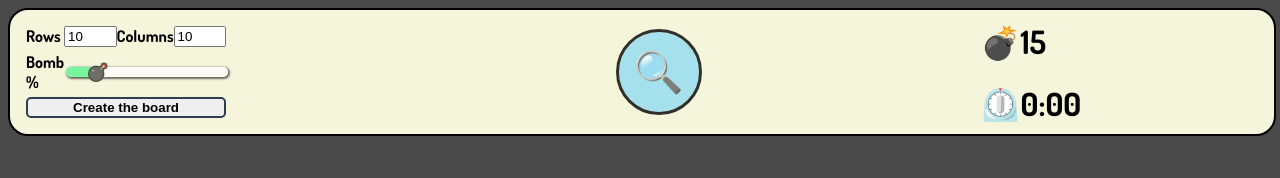
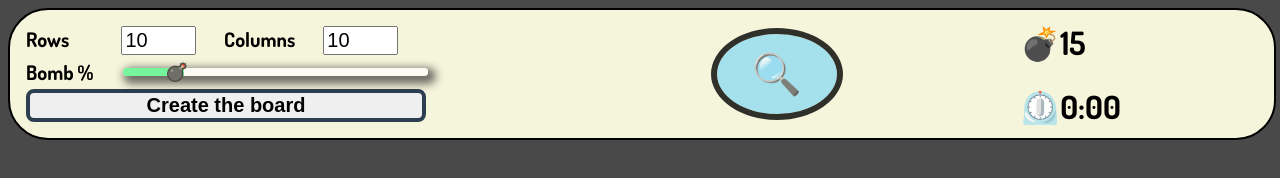
Before and after one commit to TheLDT/MinesweeperJS, a website built with Vite: page index.html in a window 1280 px wide. Built offline with nearby package versions, Linux system fonts and the light colour scheme.

Commit message:
Update style.css
- More responsive alignment of the menu bar

```diff
--- a/style.css
+++ b/style.css
@@ -17,8 +17,10 @@ body {
   display: grid;
   background-color: var(--background-color);
   border: 2px solid black;
-  border-radius: 20px;
+  border-radius: 5vh;
   width: max(100%, 90vh);
+  margin-left: auto;
+  margin-right: auto;
 }
 
 .formRowsLabel {
@@ -66,13 +68,18 @@ form {
     "a b c d"
     "e f f f"
     "g g g g";
-  row-gap: 5px;
+  row-gap: 0.5vh;
   grid-column-start: 1;
   grid-column-end: 2;
   margin-left: 2vh;
   margin-right: 0;
   margin-top: 2vh;
   margin-bottom: 2vh;
+  width: 50vh;
+}
+
+form > * {
+  font-size: 2.5vh;
 }
 
 form input[type="text"] {
@@ -82,8 +89,8 @@ form input[type="text"] {
 
 form input[type="submit"] {
   font-weight: bold;
-  border: #2c3e50 solid 2px;
-  border-radius: 5px;
+  border: #2c3e50 solid 0.5vh;
+  border-radius: 1vh;
   vertical-align: middle;
 }
 
@@ -99,15 +106,14 @@ form input[type="submit"]:hover {
   font-size: 5vh;
   margin-left: 10%;
   align-self: center;
-  outline: solid 3px black;
+  outline: solid 0.8vh black;
   border-color: transparent;
   border-radius: 100%;
   opacity: 0.8;
-  width: 40%;
-  max-width: 10vh;
-  height: 10vh;
-  min-width: 50px;
-  min-height: 50px;
+  max-width: 15vh;
+  max-height: 15vh;
+  min-width: 10vh;
+  min-height: 10vh;
   text-align: center;
 }
 
@@ -161,9 +167,9 @@ form input[type="submit"]:hover {
     #fff 100%
   );
   border-radius: 10px;
-  height: 10px;
+  height: 1vh;
   opacity: 0.7;
-  box-shadow: 1px 1px 2px 1px #333;
+  box-shadow: 0.5vh 0.5vh 1vh 0.5vh #333;
 }
 
 .slider:hover,
@@ -173,8 +179,8 @@ form input[type="submit"]:hover {
 
 .slider::-moz-range-thumb {
   border: none;
-  height: 20px;
-  width: 20px;
+  height: 1vh;
+  width: 1vh;
   background: url("resources/bomb.png");
   background-size: contain;
   background-position: center center;
@@ -186,8 +192,8 @@ form input[type="submit"]:hover {
 .slider::-webkit-slider-thumb {
   -webkit-appearance: none;
   border: none;
-  height: 20px;
-  width: 20px;
+  height: 2.5vh;
+  width: 2.5vh;
   background: url("resources/bomb.png");
   background-size: contain;
   background-position: center center;
@@ -212,8 +218,7 @@ table {
   table-layout: fixed;
   align-self: center;
   overflow: auto;
-  border: black solid 5px;
-  border-radius: 10px;
+  border: black solid 0.5vh;
   margin-top: 1vh;
 }
 
```
